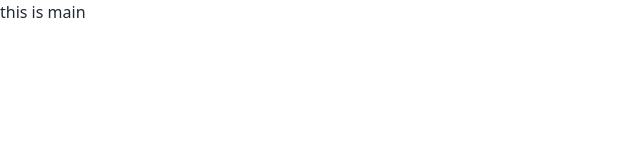
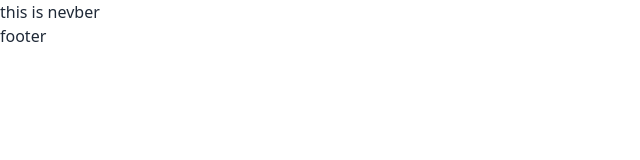
Before and after one commit to roushanali064/kids-life, a React (Vite) app: page / in a window 1280 px wide. Shown: the top 160 px of the page, without its empty margins (0-640 px from the left). Built offline with nearby package versions, Linux system fonts and the light colour scheme.

Commit message:
navbar and footer and home layout components done

```diff
--- a/src/layout/Main.jsx
+++ b/src/layout/Main.jsx
@@ -1,9 +1,14 @@
+import { Outlet } from "react-router-dom";
+import NavBar from "../pages/Shared/NavBar/NavBar";
+import Footer from "../pages/Shared/Footer/Footer";
 
 
 const Main = () => {
     return (
         <div>
-            this is main
+            <NavBar />
+            <Outlet />
+            <Footer />
         </div>
     );
 };
--- /dev/null
+++ b/src/pages/Shared/Footer/Footer.jsx
@@ -0,0 +1,11 @@
+
+
+const Footer = () => {
+    return (
+        <div>
+            footer
+        </div>
+    );
+};
+
+export default Footer;
--- /dev/null
+++ b/src/pages/Shared/NavBar/NavBar.jsx
@@ -0,0 +1,11 @@
+
+
+const NavBar = () => {
+    return (
+        <div>
+            this is nevber
+        </div>
+    );
+};
+
+export default NavBar;
```
Also changed, not shown: src/pages/Home/Home/Home.jsx (added).
